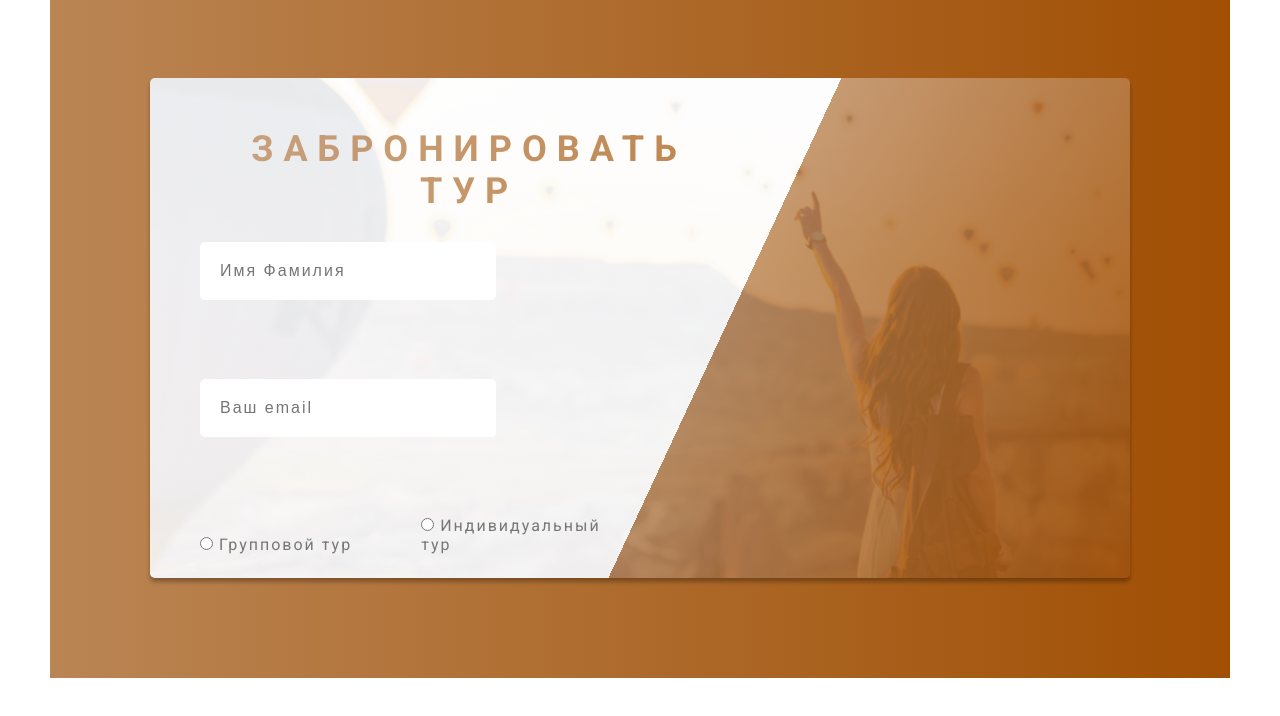
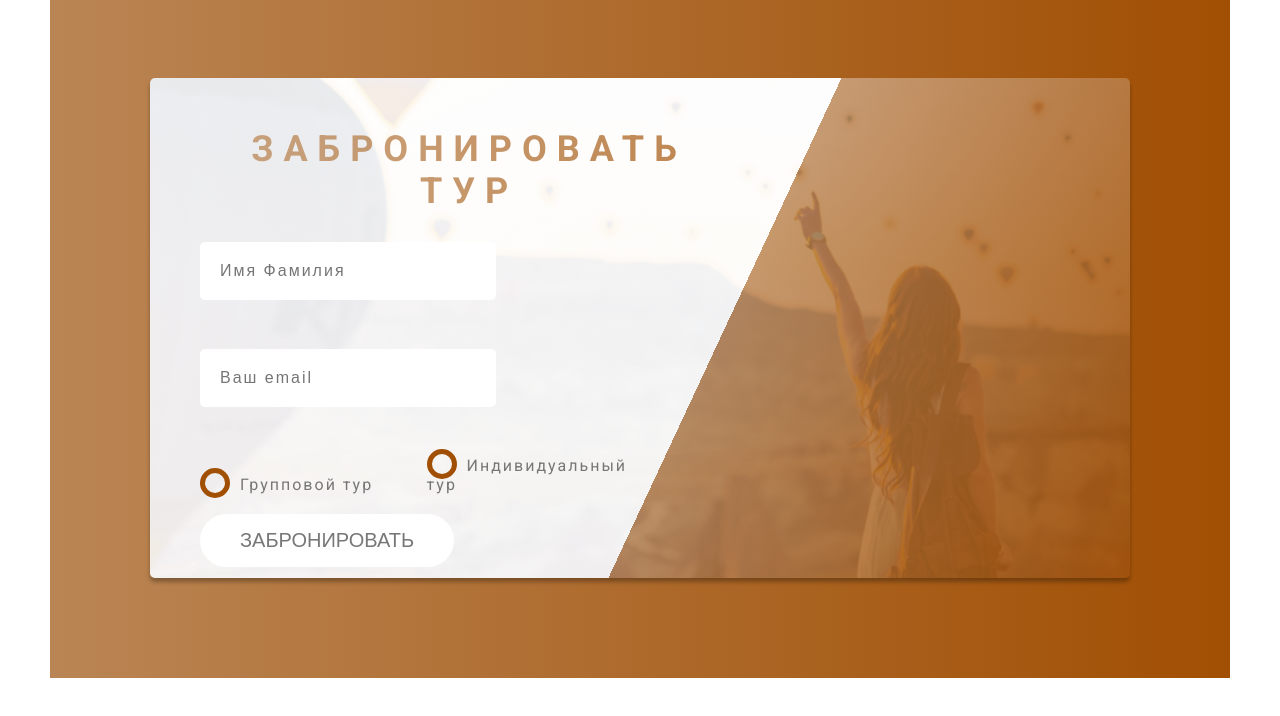
Before and after one commit to FoxTail25/Project-ballons, a plain HTML site: page index.html in a window 1280 px wide. Shown: the part 4596-5312 px from the top of the page. Drawn offline with Linux system fonts and the light colour scheme; files whose address does not match are found by name.

Commit message:
input - radio

```diff
--- a/SASS/components/_button.sass
+++ b/SASS/components/_button.sass
@@ -1,17 +1,17 @@
 
 // Это компонент кнопки
 .btn
-	&:link, &:visited
+	&, &:link, &:visited
 
 		@include style-link($color-gray)
 
 		background: $color-white
 		padding: 1.5rem 4rem
 		border-radius: 5rem
+		transition: all .3s
+		position: relative
 		font-size: 2rem
-		transition: all .3s
-
-		position: relative
+		border: none
 
 	&:hover
 		transform: translateY(-.4rem)
--- a/SASS/components/_form.sass
+++ b/SASS/components/_form.sass
@@ -9,7 +9,7 @@
 	padding-top: 5rem
 	padding-left: 5rem
 	&__group:not(:last-child)
-		margin-bottom: 5rem
+		margin-bottom: 2rem
 
 	&__input
 		font-size: $font-siza-paragraph
@@ -37,7 +37,7 @@
 		display: block
 		margin-top: 1rem
 		margin-left: 1.5rem
-		transition: .7s
+		transition: .2s
 
 	&__input:placeholder-shown + &__label
 		opacity: 0
@@ -45,8 +45,38 @@
 		transform: translateY(-3rem)
 
 	&__group-radio
-		width: 40%
+		width: 41%
 		display: inline-block
 
-		label
-			cursor: pointer
+	&__input-radio
+		display: none
+
+	&__label-radio
+		cursor: pointer
+		position: relative
+		padding-left: 4rem
+	&__button-radio
+		height: 3rem
+		width: 3rem
+		border-radius: 50%
+		border: .5rem solid $color-brown-dark
+		display: block
+		position: absolute
+		left: 0
+		top: -.7rem
+		&::after
+			content: ""
+			display: block
+			height: 1.5rem
+			width: 1.5rem
+			border-radius: 50%
+			background: $color-brown-dark
+			position: absolute
+			top: 50%
+			left: 50%
+			transform: translate(-50%, -50%)
+			opacity: 0
+			transition: .3s
+
+	&__input-radio:checked ~ &__label-radio &__button-radio::after
+		opacity: 1
--- a/index.html
+++ b/index.html
@@ -327,19 +327,21 @@
 								<div class="form__group">
 									<div class="form__group-radio">
 										<input type="radio" class="form__input-radio" id="tour-1" name="tour">
-										<label for="tour-1" class="form__lable-radio">
-											<span class="form-button-radio"></span>
+										<label for="tour-1" class="form__label-radio">
+											<span class="form__button-radio"></span>
 											Групповой тур</label>
 									</div>
 
 									<div class="form__group-radio">
 										<input type="radio" class="form__input-radio" id="tour-2" name="tour">
-										<label for="tour-2" class="form__lable-radio">
-											<span class="form-button-radio"></span>
+										<label for="tour-2" class="form__label-radio">
+											<span class="form__button-radio"></span>
 											Индивидуальный тур</label>
 									</div>
 
 								</div>
+
+								<button type="submit" class="btn btn_animated">ЗАБРОНИРОВАТЬ</button>
 
 							</form>
 						</div>
```
Also changed, not shown: css/style.css.
